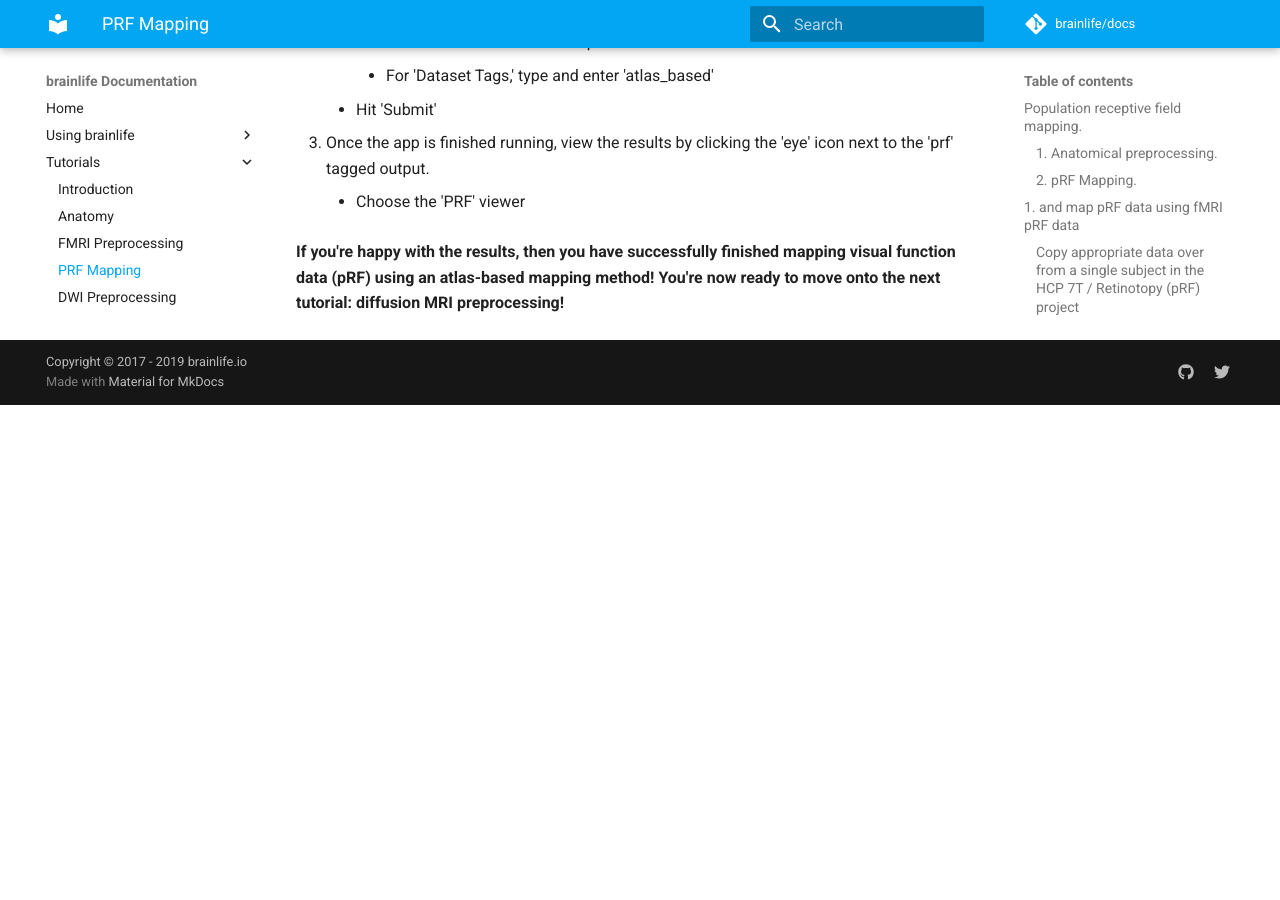
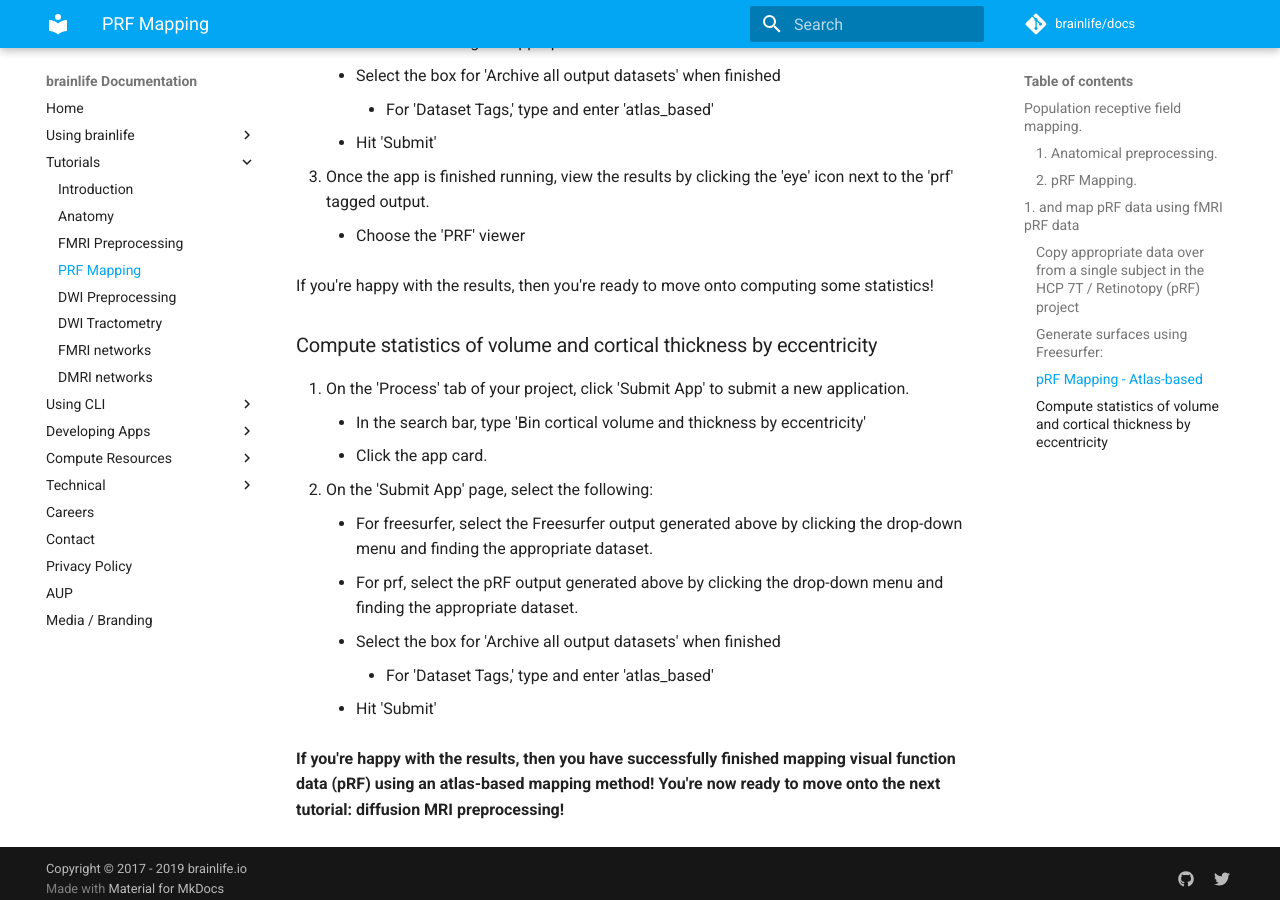
Before and after one commit to brainlife/docs, an MkDocs documentation site: the page built from docs/tutorial/prf-mapping.md, in a window 1280 px wide and 900 px high, scrolled down 3134 px. Built offline with MkDocs 1.6.1 and Material for MkDocs 9.7.7, drawn with Linux system fonts in a browser that asks for light colours; comment, search, counter and statistics services are not loaded; before the commit the page ends 3539 px from its top, so only the background shows below that; some of the changed text lies outside the part shown.

Commit message:
Update prf-mapping.md

```diff
--- a/docs/tutorial/prf-mapping.md
+++ b/docs/tutorial/prf-mapping.md
@@ -23,6 +23,7 @@
 
 1. generate anatomical surfaces using Freesurfer,
 1. map pRF data using an atlas,
+1. compute statistics of cortical thickness and volume across eccentricities
 #1. and map pRF data using fMRI pRF data
 
 ### Copy appropriate data over from a single subject in the HCP 7T / Retinotopy (pRF) project
@@ -80,9 +81,22 @@
     * Hit 'Submit'
 1. Once the app is finished running, view the results by clicking the 'eye' icon next to the 'prf' tagged output.
     * Choose the 'PRF' viewer
+
+If you're happy with the results, then you're ready to move onto computing some statistics!
+
+### Compute statistics of volume and cortical thickness by eccentricity
+
+1. On the 'Process' tab of your project, click 'Submit App' to submit a new application.
+    * In the search bar, type 'Bin cortical volume and thickness by eccentricity'
+    * Click the app card.
+1. On the 'Submit App' page, select the following:
+    * For freesurfer, select the Freesurfer output generated above by clicking the drop-down menu and finding the appropriate dataset.
+    * For prf, select the pRF output generated above by clicking the drop-down menu and finding the appropriate dataset.
+    * Select the box for 'Archive all output datasets' when finished
+        * For 'Dataset Tags,' type and enter 'atlas_based'
+    * Hit 'Submit'
+
 <!--
-If you're happy with the results, then you're ready to move onto mapping the fMRI pRF data!
-
 ### pRF Mapping - fMRI-based
 
 1. On the 'Process' tab of your project, click 'Submit App' to submit a new application.
```
